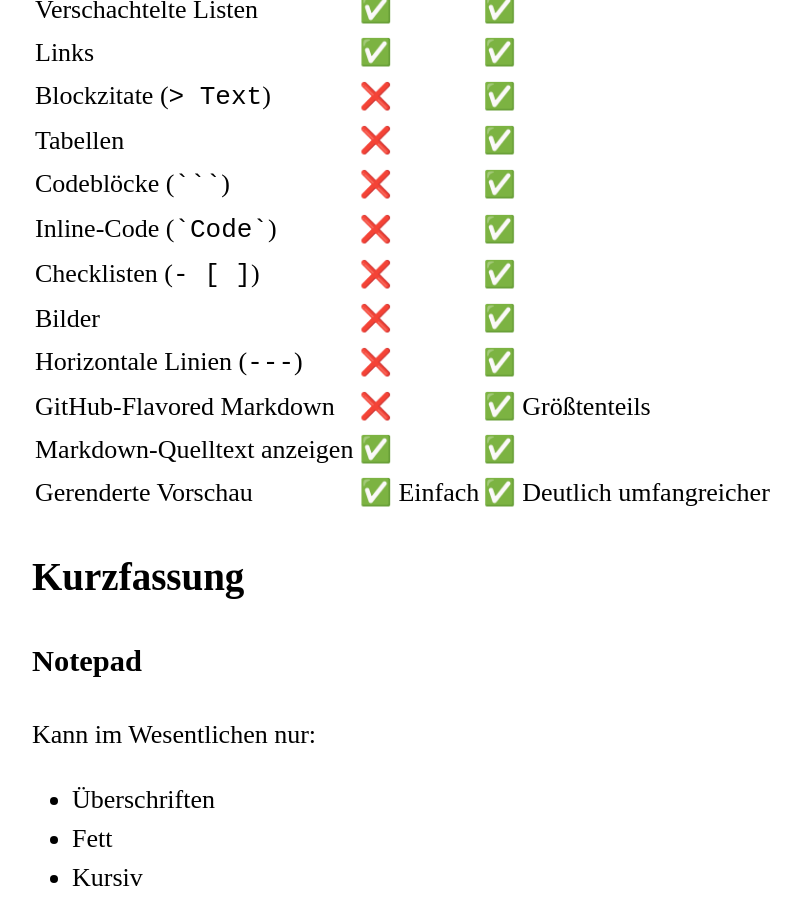
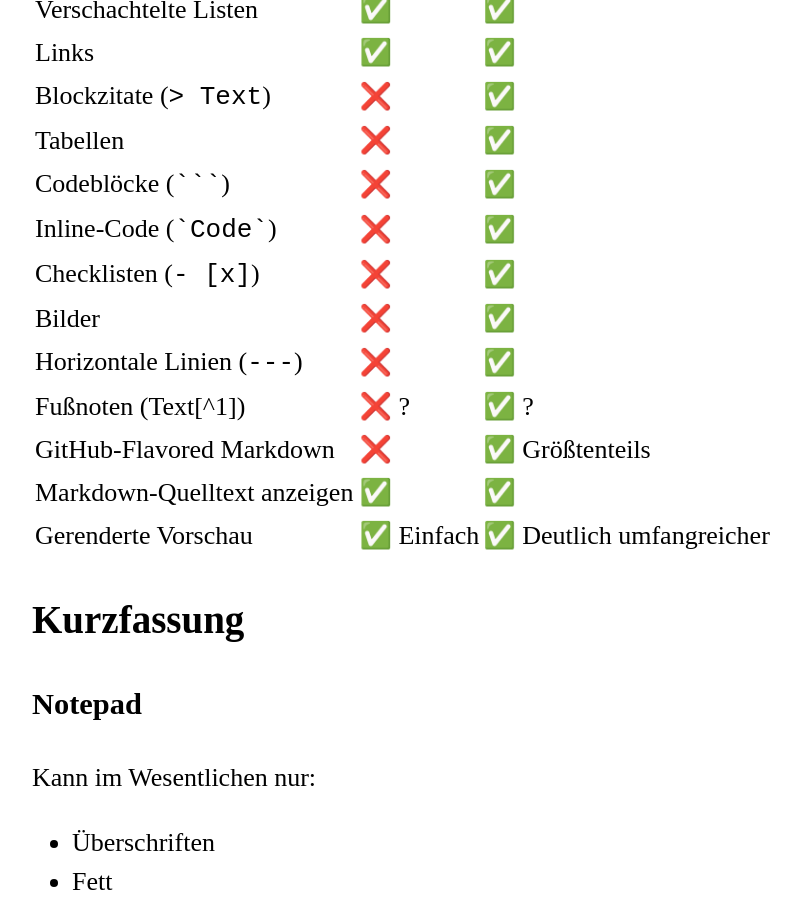
Before and after one commit to MonaLgbt/MonaLgbt.github.io, a Jekyll site: the page built from pages/comparison.md, in a window 1280 px wide and 900 px high, scrolled down 737 px. Shown: the whole window, without its empty margins (218-1019 px from the left). Built offline with Jekyll 4.4.1, drawn with Linux system fonts in a browser that asks for light colours.

Commit message:
Update comparison.md

`````diff
--- a/pages/comparison.md
+++ b/pages/comparison.md
@@ -23,9 +23,10 @@
 | Tabellen | ❌ | ✅ |
 | Codeblöcke (```` ``` ````) | ❌ | ✅ |
 | Inline-Code (`` `Code` ``) | ❌ | ✅ |
-| Checklisten (`- [ ]`) | ❌ | ✅ |
+| Checklisten (`- [x]`) | ❌ | ✅ |
 | Bilder | ❌ | ✅ |
 | Horizontale Linien (`---`) | ❌ | ✅ |
+| Fußnoten (Text[^1]) | ❌ ? | ✅ ? |
 | GitHub-Flavored Markdown | ❌ | ✅ Größtenteils |
 | Markdown-Quelltext anzeigen | ✅ | ✅ |
 | Gerenderte Vorschau | ✅ Einfach | ✅ Deutlich umfangreicher |
`````
